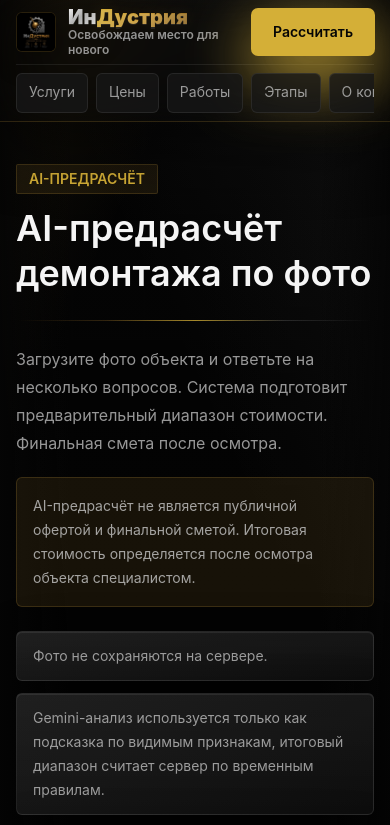
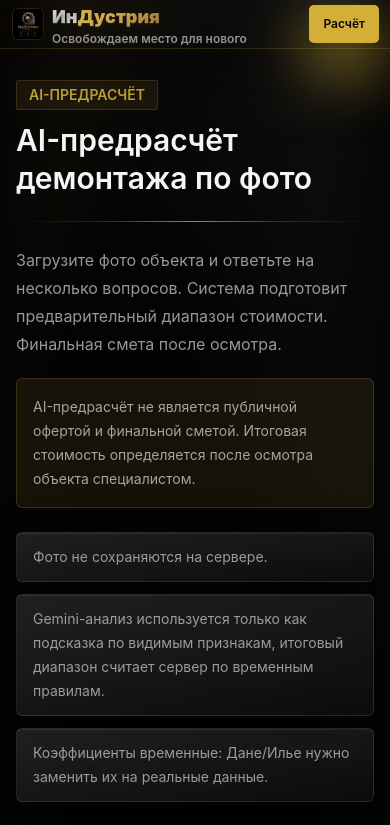
Before and after one commit to dzeksonm378-afk/industria-landing, a Next.js app: page /estimate in a window 390 px wide. Shown: the top 825 px of the page. Built offline with nearby package versions, Linux system fonts and the light colour scheme.

Commit message:
Polish mobile estimate experience

```diff
--- a/src/app/estimate/page.tsx
+++ b/src/app/estimate/page.tsx
@@ -17,15 +17,15 @@ export const metadata: Metadata = {
 export default function EstimatePage() {
   return (
     <>
-      <Header homeHrefPrefix="/" />
+      <Header homeHrefPrefix="/" mobileVariant="compactEstimate" />
       <main>
-        <section className="px-4 pb-12 pt-10 sm:px-6 lg:px-8 lg:pb-16 lg:pt-16">
+        <section className="px-4 pb-12 pt-6 sm:px-6 sm:pt-8 lg:px-8 lg:pb-16 lg:pt-16">
           <div className="mx-auto grid max-w-7xl gap-8 lg:grid-cols-[0.9fr_1.1fr] lg:items-start">
             <div>
               <p className="mb-3 inline-flex rounded-sm border border-gold/20 bg-gold/10 px-3 py-1 text-sm font-semibold uppercase text-gold-soft">
                 {siteContent.estimate.eyebrow}
               </p>
-              <h1 className="max-w-4xl text-4xl font-semibold leading-tight text-mist sm:text-5xl">
+              <h1 className="max-w-4xl text-3xl font-semibold leading-tight text-mist sm:text-5xl">
                 {siteContent.estimate.title}
               </h1>
               <div className="gold-divider mt-6 max-w-sm" />
--- a/src/components/Header.tsx
+++ b/src/components/Header.tsx
@@ -5,24 +5,33 @@ import { ButtonLink } from "@/components/ui/ButtonLink";
 
 type HeaderProps = {
   homeHrefPrefix?: "" | "/";
+  mobileVariant?: "default" | "compactEstimate";
 };
 
-export function Header({ homeHrefPrefix = "" }: HeaderProps) {
+export function Header({ homeHrefPrefix = "", mobileVariant = "default" }: HeaderProps) {
   const getAnchorHref = (href: string) => href.startsWith("#") ? `${homeHrefPrefix}${href}` : href;
+  const isCompactEstimate = mobileVariant === "compactEstimate";
+  const ctaHref = isCompactEstimate ? "/estimate" : getAnchorHref(siteContent.hero.primaryCtaHref);
 
   return (
     <>
-      <header className="fixed inset-x-0 top-0 z-[80] border-b border-gold/20 bg-ink/92 px-4 shadow-[0_20px_70px_rgba(0,0,0,0.46)] backdrop-blur-xl sm:px-6 lg:sticky lg:px-8">
-        <div className="mx-auto flex min-h-16 max-w-7xl items-center justify-between gap-3 sm:min-h-20 sm:gap-4">
-          <a href={getAnchorHref("#top")} className="group flex min-w-0 items-center gap-3" aria-label={`${siteContent.brandName}, перейти к началу страницы`}>
+      <header className="fixed inset-x-0 top-0 z-[80] border-b border-gold/20 bg-ink/92 px-3 shadow-[0_20px_70px_rgba(0,0,0,0.46)] backdrop-blur-xl sm:px-6 lg:sticky lg:px-8">
+        <div
+          className={`mx-auto flex max-w-7xl items-center justify-between gap-2 sm:gap-4 ${
+            isCompactEstimate ? "min-h-12 sm:min-h-16 lg:min-h-20" : "min-h-16 sm:min-h-20"
+          }`}
+        >
+          <a href={getAnchorHref("#top")} className="group flex min-w-0 items-center gap-2 sm:gap-3" aria-label={`${siteContent.brandName}, перейти к началу страницы`}>
             <BrandLogoMark
-              className="h-10 w-10 transition group-hover:border-gold/35 sm:h-12 sm:w-12"
+              className={`transition group-hover:border-gold/35 ${
+                isCompactEstimate ? "h-8 w-8 sm:h-10 sm:w-10 lg:h-12 lg:w-12" : "h-10 w-10 sm:h-12 sm:w-12"
+              }`}
               imageSrc={siteContent.fullLogoPath}
               priority
               variant="headerFullBlack"
             />
             <span className="flex min-w-0 flex-col">
-              <BrandWordmark />
+              <BrandWordmark className={isCompactEstimate ? "!text-lg sm:!text-xl lg:!text-[1.35rem]" : ""} />
               <span className="brand-slogan hidden sm:block">{siteContent.brandSlogan}</span>
             </span>
           </a>
@@ -56,14 +65,18 @@ export function Header({ homeHrefPrefix = "" }: HeaderProps) {
           </div>
 
           <ButtonLink
-            href={getAnchorHref(siteContent.hero.primaryCtaHref)}
-            className="shrink-0 px-3 py-2 text-sm sm:px-4 xl:hidden"
+            href={ctaHref}
+            className={`shrink-0 ${
+              isCompactEstimate ? "!min-h-9 !rounded !px-3 !py-1.5 !text-xs sm:!min-h-10 sm:!px-4 sm:!py-2 sm:!text-sm" : "px-3 py-2 text-sm sm:px-4"
+            } xl:hidden`}
             aria-label="Перейти к предварительному расчету по фото"
           >
-            Рассчитать
+            <span className="sm:hidden">Расчёт</span>
+            <span className="hidden sm:inline">Рассчитать</span>
           </ButtonLink>
         </div>
 
+        {!isCompactEstimate && (
           <nav
             className="mobile-scroll-nav mx-auto flex max-w-7xl gap-2 overflow-x-auto overscroll-x-contain border-t border-silver/10 py-2 text-sm text-silver/75 lg:hidden"
             aria-label="Мобильная навигация"
@@ -78,8 +91,9 @@ export function Header({ homeHrefPrefix = "" }: HeaderProps) {
               </a>
             ))}
           </nav>
+        )}
       </header>
-      <div className="h-[7.75rem] sm:h-[8.75rem] lg:hidden" aria-hidden="true" />
+      <div className={isCompactEstimate ? "h-14 sm:h-20 lg:hidden" : "h-[7.75rem] sm:h-[8.75rem] lg:hidden"} aria-hidden="true" />
     </>
   );
 }
--- a/src/components/estimate/EstimateForm.tsx
+++ b/src/components/estimate/EstimateForm.tsx
@@ -1,6 +1,6 @@
 "use client";
 
-import { type ChangeEvent, type FormEvent, useState } from "react";
+import { type ChangeEvent, type FormEvent, useEffect, useRef, useState } from "react";
 import { siteContent } from "@/data/siteContent";
 
 type EstimateApiResponse = {
@@ -35,7 +35,11 @@ function getFormString(formData: FormData, name: string) {
 }
 
 function formatPrice(value: number) {
-  return new Intl.NumberFormat("ru-RU").format(value);
+  return new Intl.NumberFormat("ru-RU").format(value).replace(/\s/g, "\u00a0");
+}
+
+function formatPriceRange(minPrice: number, maxPrice: number) {
+  return `${formatPrice(minPrice)}–${formatPrice(maxPrice)}\u00a0₽`;
 }
 
 function validateClientForm(formData: FormData, files: File[]) {
@@ -90,8 +94,22 @@ export function EstimateForm() {
   const [isSubmitting, setIsSubmitting] = useState(false);
   const [errorMessage, setErrorMessage] = useState("");
   const [result, setResult] = useState<EstimateApiResponse["estimate"] | null>(null);
+  const resultRef = useRef<HTMLDivElement>(null);
 
   const content = siteContent.estimate;
+
+  useEffect(() => {
+    if (!result) {
+      return;
+    }
+
+    window.requestAnimationFrame(() => {
+      resultRef.current?.scrollIntoView({
+        behavior: "smooth",
+        block: "start",
+      });
+    });
+  }, [result]);
 
   function handleFilesChange(event: ChangeEvent<HTMLInputElement>) {
     setSelectedFiles(Array.from(event.target.files ?? []));
@@ -133,7 +151,7 @@ export function EstimateForm() {
   }
 
   return (
-    <form className="premium-panel rounded-lg p-5 lg:p-7" onSubmit={handleSubmit}>
+    <form className="premium-panel scroll-mt-20 rounded-lg p-4 sm:p-5 lg:p-7" onSubmit={handleSubmit}>
       <div className="mb-6">
         <p className="text-sm font-semibold uppercase text-gold-soft">{content.eyebrow}</p>
         <h2 className="mt-3 text-2xl font-semibold leading-tight text-mist">{content.form.title}</h2>
@@ -230,10 +248,10 @@ export function EstimateForm() {
       )}
 
       {result && (
-        <div className="mt-6 rounded-lg border border-gold/25 bg-ink/70 p-5" aria-live="polite">
+        <div ref={resultRef} className="mt-6 scroll-mt-20 rounded-lg border border-gold/25 bg-ink/70 p-4 sm:scroll-mt-24 sm:p-5 lg:scroll-mt-24" aria-live="polite">
           <p className="text-sm font-semibold uppercase text-gold-soft">{content.result.title}</p>
-          <p className="mt-3 text-3xl font-semibold leading-tight text-mist">
-            {formatPrice(result.minPrice)} - {formatPrice(result.maxPrice)} ₽
+          <p className="mt-3 overflow-hidden text-[clamp(1.45rem,6.6vw,2rem)] font-semibold leading-tight text-mist sm:text-3xl">
+            <span className="whitespace-nowrap">{formatPriceRange(result.minPrice, result.maxPrice)}</span>
           </p>
           <p className="mt-3 text-sm leading-6 text-silver/75">{content.result.pricingBasisText}</p>
           {result.needsManualReview && (
```
Lines whose indentation alone changed are shown as unchanged.
